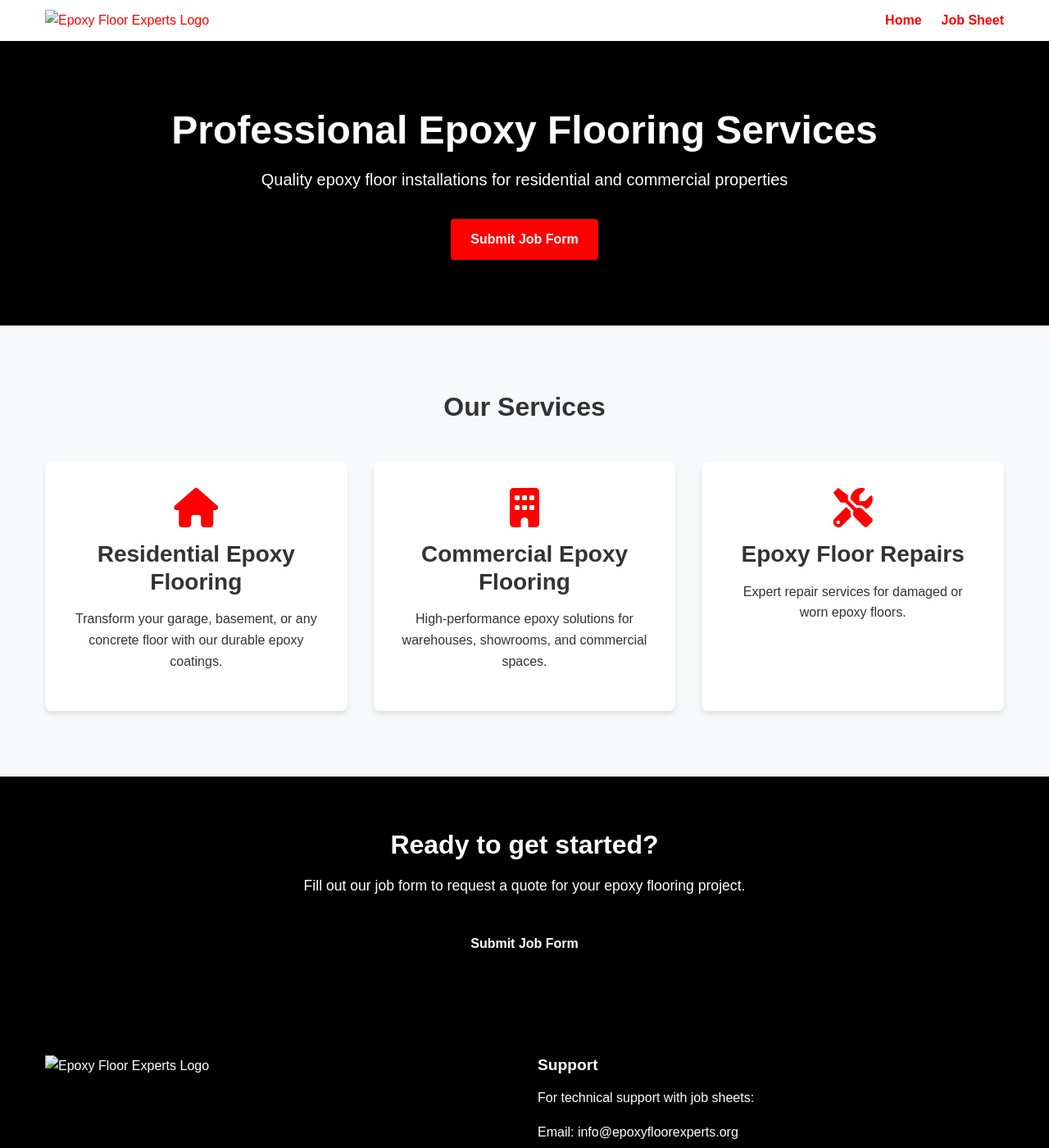
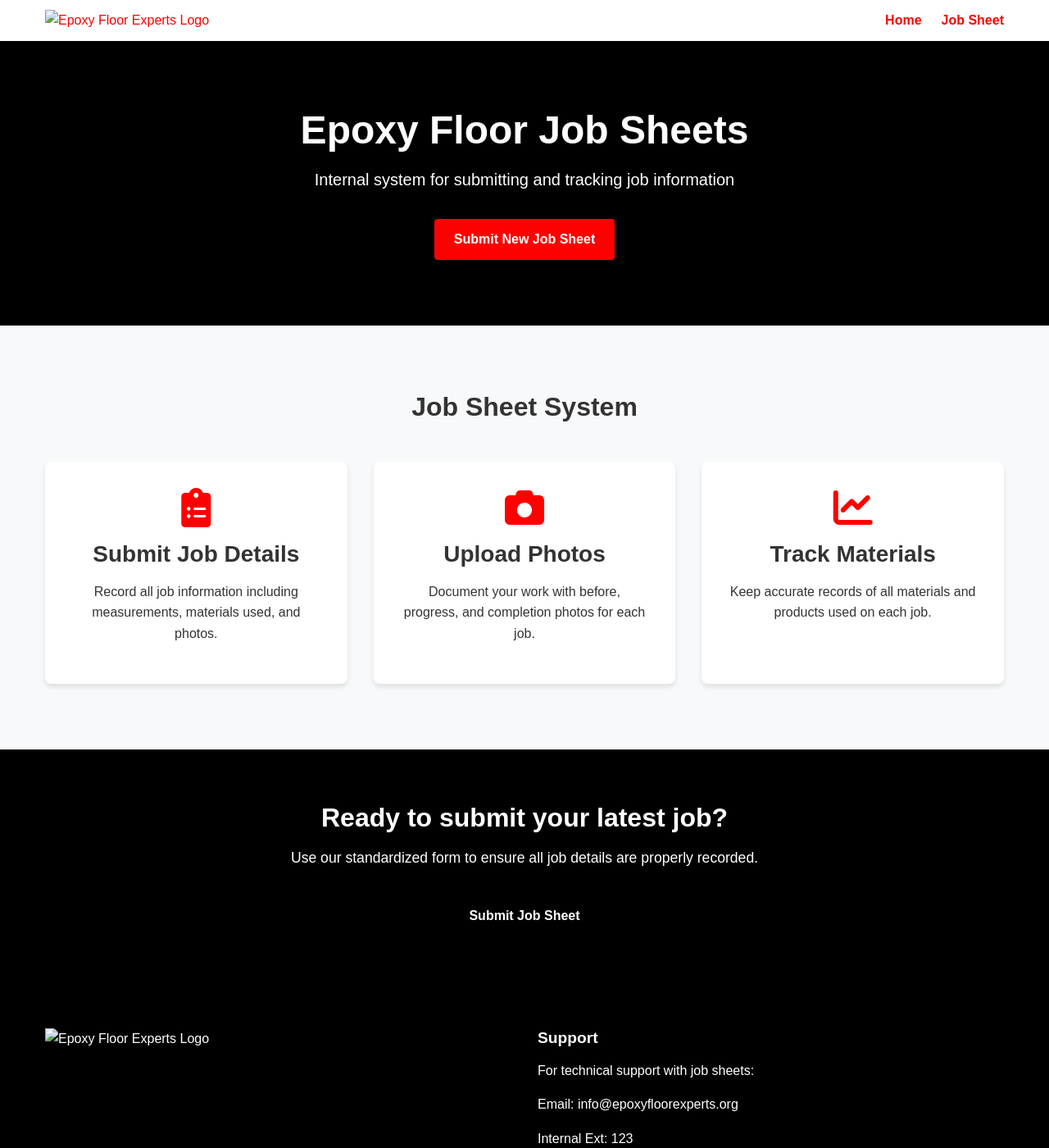
Before and after one commit to tim-amredev/epoxy-job-sheets, a Jekyll site: the page built from index.html, in a window 1280 px wide and 1400 px high. Shown: the whole window at 82% size. Built offline with Jekyll 4.4.1, drawn with Linux system fonts in a browser that asks for light colours.

Commit message:
Update index.html

```diff
--- a/index.html
+++ b/index.html
@@ -5,30 +5,30 @@ title: Home
 
 <section class="hero">
   <div class="container">
-    <h1>Professional Epoxy Flooring Services</h1>
-    <p>Quality epoxy floor installations for residential and commercial properties</p>
-    <a href="{{ '/job-form' | relative_url }}" class="btn btn-primary">Submit Job Form</a>
+    <h1>Epoxy Floor Job Sheets</h1>
+    <p>Internal system for submitting and tracking job information</p>
+    <a href="{{ '/job-form' | relative_url }}" class="btn btn-primary">Submit New Job Sheet</a>
   </div>
 </section>
 
 <section class="services">
   <div class="container">
-    <h2>Our Services</h2>
+    <h2>Job Sheet System</h2>
     <div class="service-grid">
       <div class="service-card">
-        <i class="fas fa-home"></i>
-        <h3>Residential Epoxy Flooring</h3>
-        <p>Transform your garage, basement, or any concrete floor with our durable epoxy coatings.</p>
+        <i class="fas fa-clipboard-list"></i>
+        <h3>Submit Job Details</h3>
+        <p>Record all job information including measurements, materials used, and photos.</p>
       </div>
       <div class="service-card">
-        <i class="fas fa-building"></i>
-        <h3>Commercial Epoxy Flooring</h3>
-        <p>High-performance epoxy solutions for warehouses, showrooms, and commercial spaces.</p>
+        <i class="fas fa-camera"></i>
+        <h3>Upload Photos</h3>
+        <p>Document your work with before, progress, and completion photos for each job.</p>
       </div>
       <div class="service-card">
-        <i class="fas fa-tools"></i>
-        <h3>Epoxy Floor Repairs</h3>
-        <p>Expert repair services for damaged or worn epoxy floors.</p>
+        <i class="fas fa-chart-line"></i>
+        <h3>Track Materials</h3>
+        <p>Keep accurate records of all materials and products used on each job.</p>
       </div>
     </div>
   </div>
@@ -36,8 +36,8 @@ title: Home
 
 <section class="cta">
   <div class="container">
-    <h2>Ready to get started?</h2>
-    <p>Fill out our job form to request a quote for your epoxy flooring project.</p>
-    <a href="{{ '/job-form' | relative_url }}" class="btn btn-secondary">Submit Job Form</a>
+    <h2>Ready to submit your latest job?</h2>
+    <p>Use our standardized form to ensure all job details are properly recorded.</p>
+    <a href="{{ '/job-form' | relative_url }}" class="btn btn-secondary">Submit Job Sheet</a>
   </div>
 </section>
```
